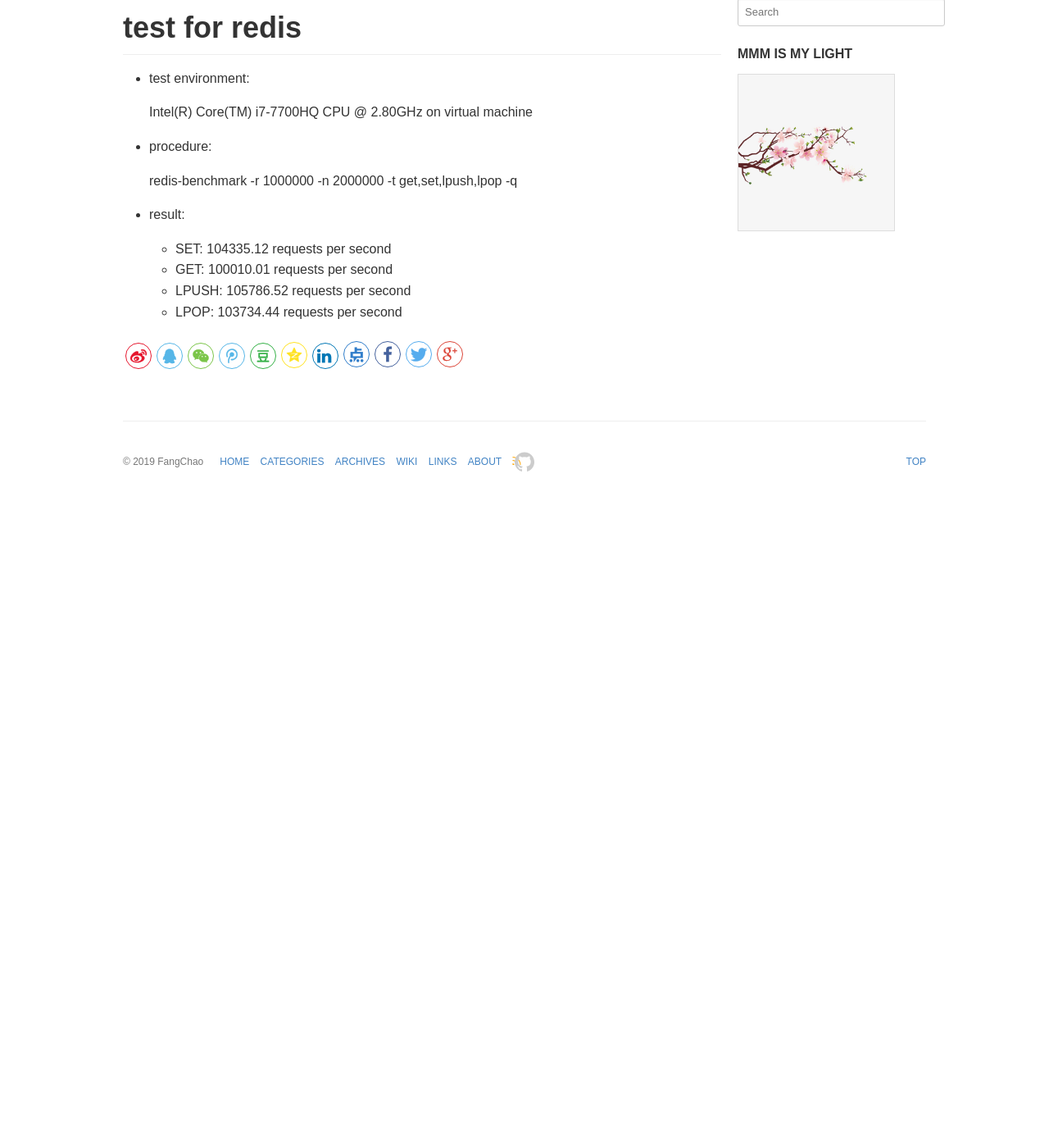
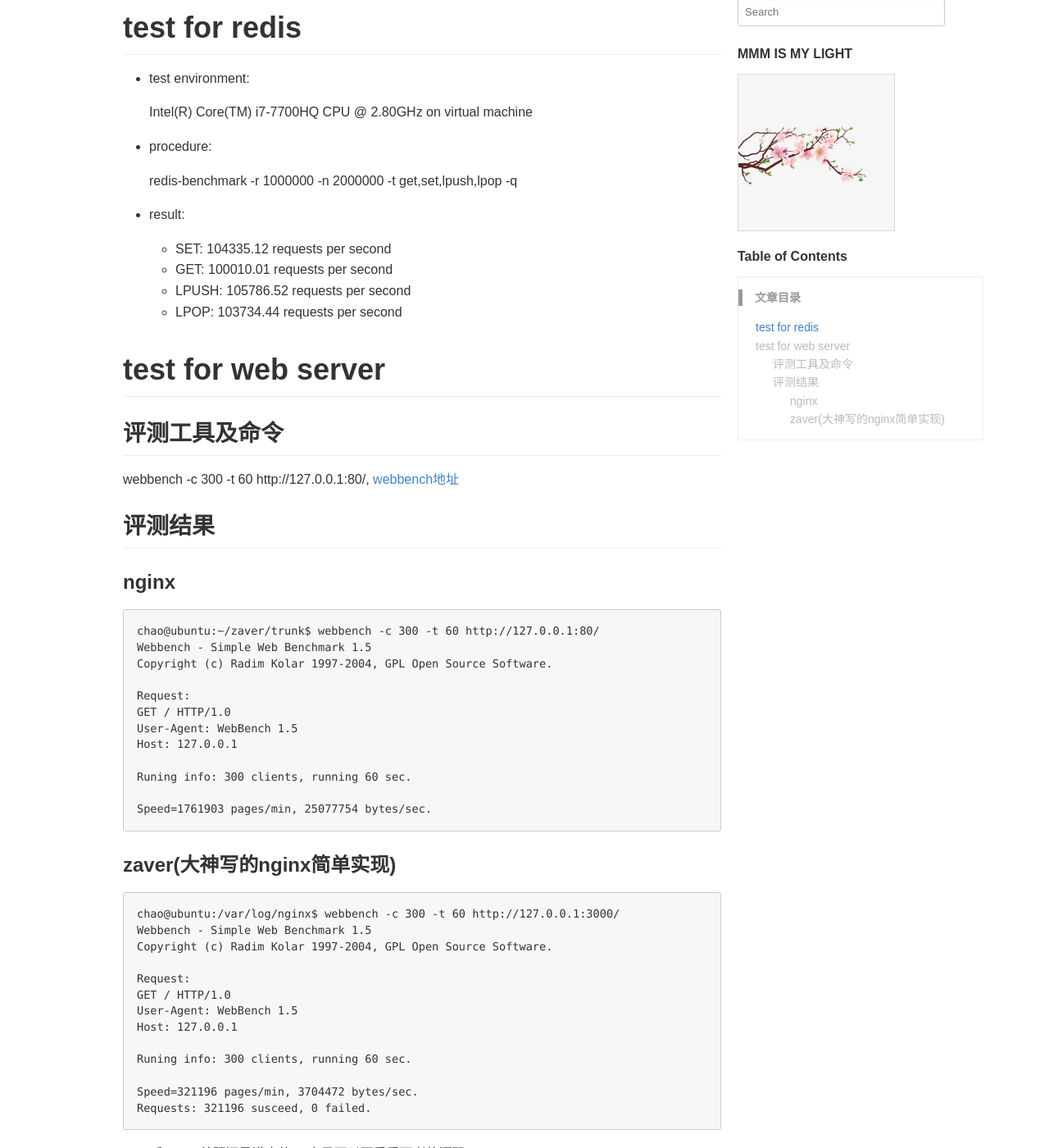
Before and after one commit to alanackart/alanackart.github.io, a Jekyll site: the page built from _posts/2019-05-16-benchmarks.md, in a window 1280 px wide and 1400 px high, scrolled down 270 px. Shown: the whole window at 82% size. Built offline with Jekyll 4.4.1, drawn with Linux system fonts in a browser that asks for light colours; comment, search, counter and statistics services are not loaded; before the commit the page ends 900 px from its top, so only the background shows below that; some of the changed text lies outside the part shown.

Commit message:
minor update for 2018-08-08-linux command.md, add http server benchmark for 2019-05-16-benchmarks.md

````diff
--- a/_posts/2019-05-16-benchmarks.md
+++ b/_posts/2019-05-16-benchmarks.md
@@ -1,12 +1,12 @@
 ---
 layout:     	post
-title:      	Benchmarks on DB & messae queue
+title:      	Benchmarks
 categories: 	Benchmarks
-description:   	Benchmarks on DB & messae queue
+description:   	各种评测
 keywords: 		Linux, Shell
 ---
 
-虚拟机上简单跑了下redis的评测工具
+走着瞧（测着瞧）
 
 # test for redis
 
@@ -23,3 +23,48 @@ keywords: 		Linux, Shell
   - GET: 100010.01 requests per second
   - LPUSH: 105786.52 requests per second
   - LPOP: 103734.44 requests per second
+
+# test for web server
+
+## 评测工具及命令
+
+webbench -c 300 -t 60 http://127.0.0.1:80/,  [webbench地址](https://github.com/alanackart/WebBench)
+
+## 评测结果
+
+### nginx
+
+```
+chao@ubuntu:~/zaver/trunk$ webbench -c 300 -t 60 http://127.0.0.1:80/
+Webbench - Simple Web Benchmark 1.5
+Copyright (c) Radim Kolar 1997-2004, GPL Open Source Software.
+
+Request:
+GET / HTTP/1.0
+User-Agent: WebBench 1.5
+Host: 127.0.0.1
+
+Runing info: 300 clients, running 60 sec.
+
+Speed=1761903 pages/min, 25077754 bytes/sec.
+```
+
+### zaver(大神写的nginx简单实现)
+
+```
+chao@ubuntu:/var/log/nginx$ webbench -c 300 -t 60 http://127.0.0.1:3000/
+Webbench - Simple Web Benchmark 1.5
+Copyright (c) Radim Kolar 1997-2004, GPL Open Source Software.
+
+Request:
+GET / HTTP/1.0
+User-Agent: WebBench 1.5
+Host: 127.0.0.1
+
+Runing info: 300 clients, running 60 sec.
+
+Speed=321196 pages/min, 3704472 bytes/sec.
+Requests: 321196 susceed, 0 failed.
+```
+
+[zaver](https://github.com/alanackart/zaver)和nginx差距还是满大的， 自己可以再看看两者的源码
````
Also changed, not shown: _posts/2018-08-08-linux command.md (+2 -0 lines).
